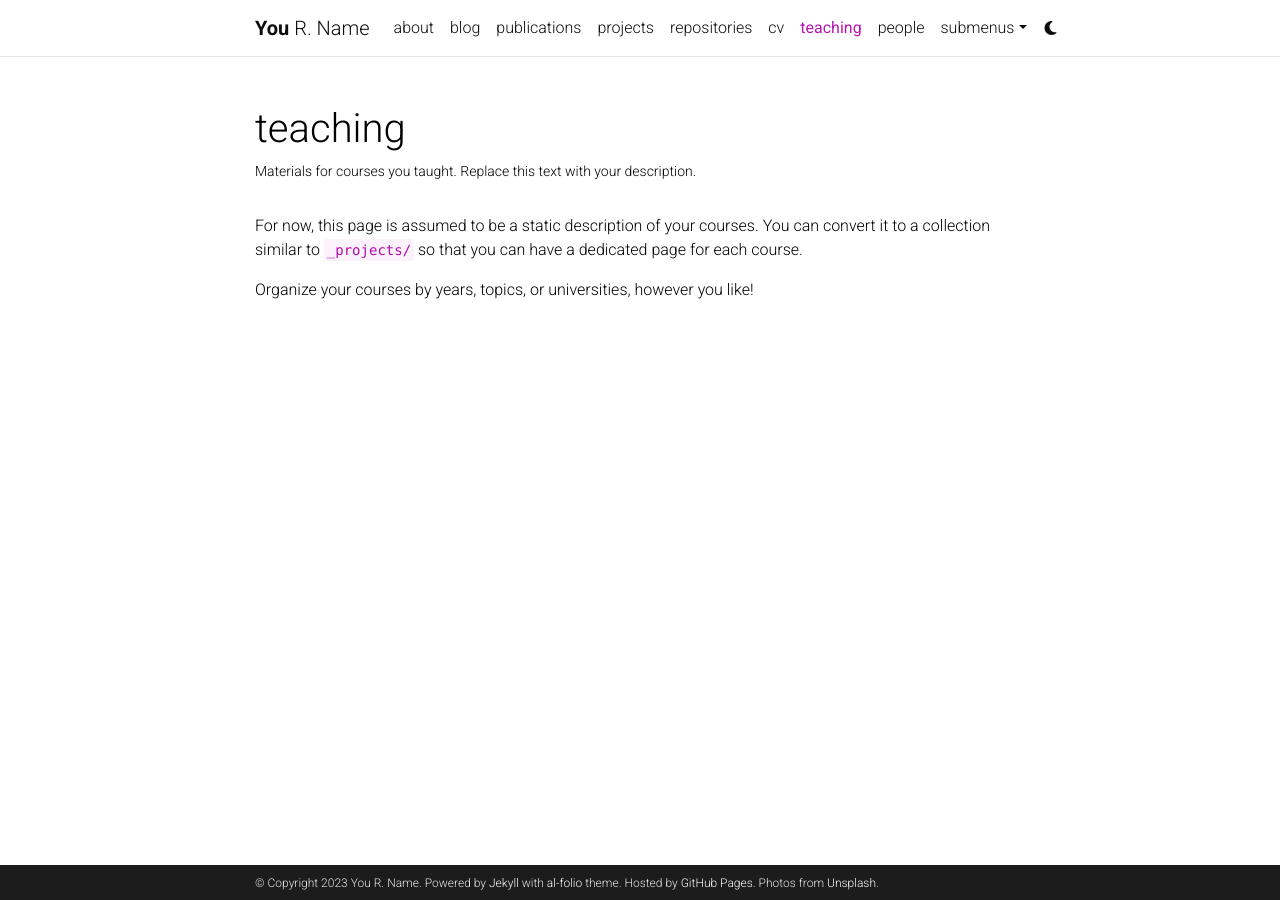
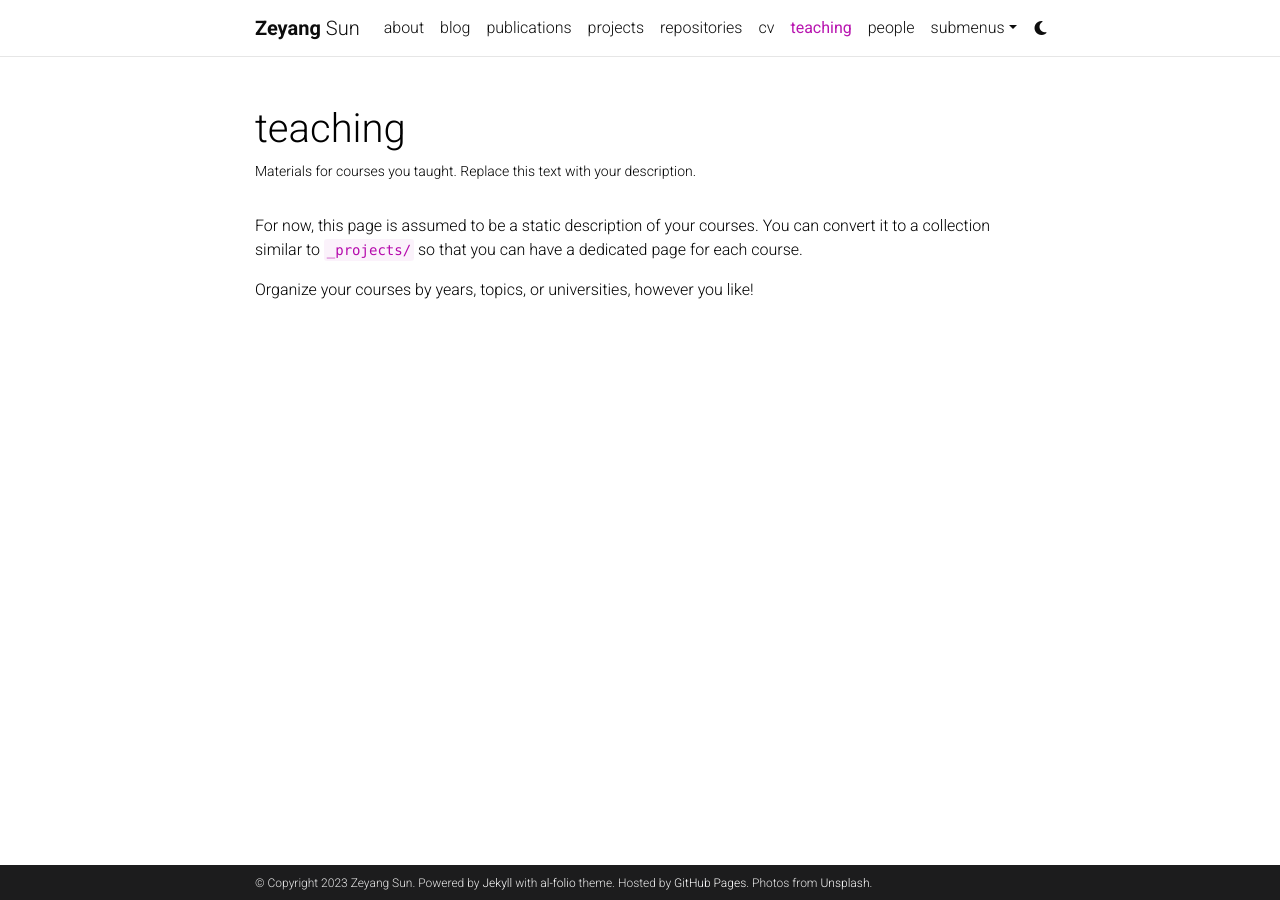
Before and after one commit to ZSunEPS/zsuneps.github.io, a Jekyll site: the page built from _pages/teaching.md, in a window 1280 px wide. Built offline with Jekyll 4.4.1, drawn with Linux system fonts in a browser that asks for light colours; comment, search, counter and statistics services are not loaded; a style sheet for code colours, icons or effects is not loaded.

Commit message:
First update

```diff
--- a/Gemfile
+++ b/Gemfile
@@ -1,5 +1,6 @@
 source 'https://rubygems.org'
 group :jekyll_plugins do
+    gem 'wdm','>= 0.1.0'
     gem 'classifier-reborn'
     gem 'jekyll'
     gem 'jekyll-archives'
@@ -17,7 +18,7 @@
     gem 'jekyll-toc'
     gem 'jekyll-twitter-plugin'
     gem 'jemoji'
-    gem 'mini_racer'
+    #gem 'mini_racer'
     gem 'unicode_utils'
     gem 'webrick'
 end
--- a/_config.yml
+++ b/_config.yml
@@ -3,10 +3,10 @@
 # -----------------------------------------------------------------------------
 
 title: blank # the website title (if blank, full name will be used instead)
-first_name: You
-middle_name: R.
-last_name: Name
-email: you@example.com
+first_name: Zeyang
+middle_name:
+last_name: Sun
+email: zeyang.sun@tamu.edu
 description: > # the ">" symbol means to ignore newlines until "footer_text:"
   A simple, whitespace theme for academics. Based on [*folio](https://github.com/bogoli/-folio) design.
 footer_text: >
@@ -18,8 +18,8 @@
 lang: en # the language of your site (for example: en, fr, cn, ru, etc.)
 icon: ⚛️  # the emoji used as the favicon (alternatively, provide image name in /assets/img/)
 
-url: https://alshedivat.github.io # the base hostname & protocol for your site
-baseurl: /al-folio # the subpath of your site, e.g. /blog/
+url: https://zsuneps.github.io # the base hostname & protocol for your site
+baseurl:  # the subpath of your site, e.g. /blog/
 last_updated: false # set to true if you want to display last updated in the footer
 impressum_path:  # set to path to include impressum link in the footer, use the same path as permalink in a page, helps to conform with EU GDPR
 
```
